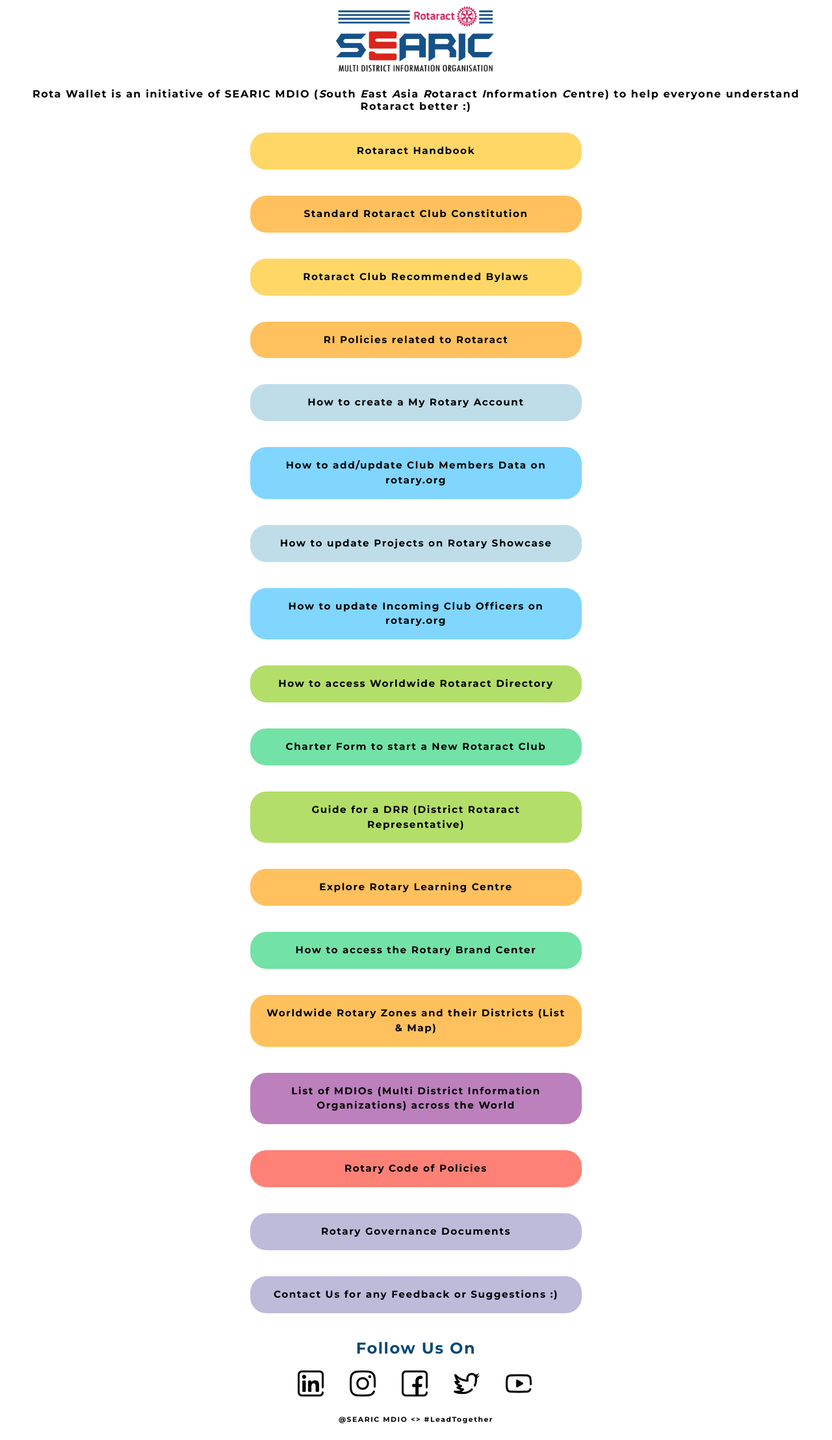
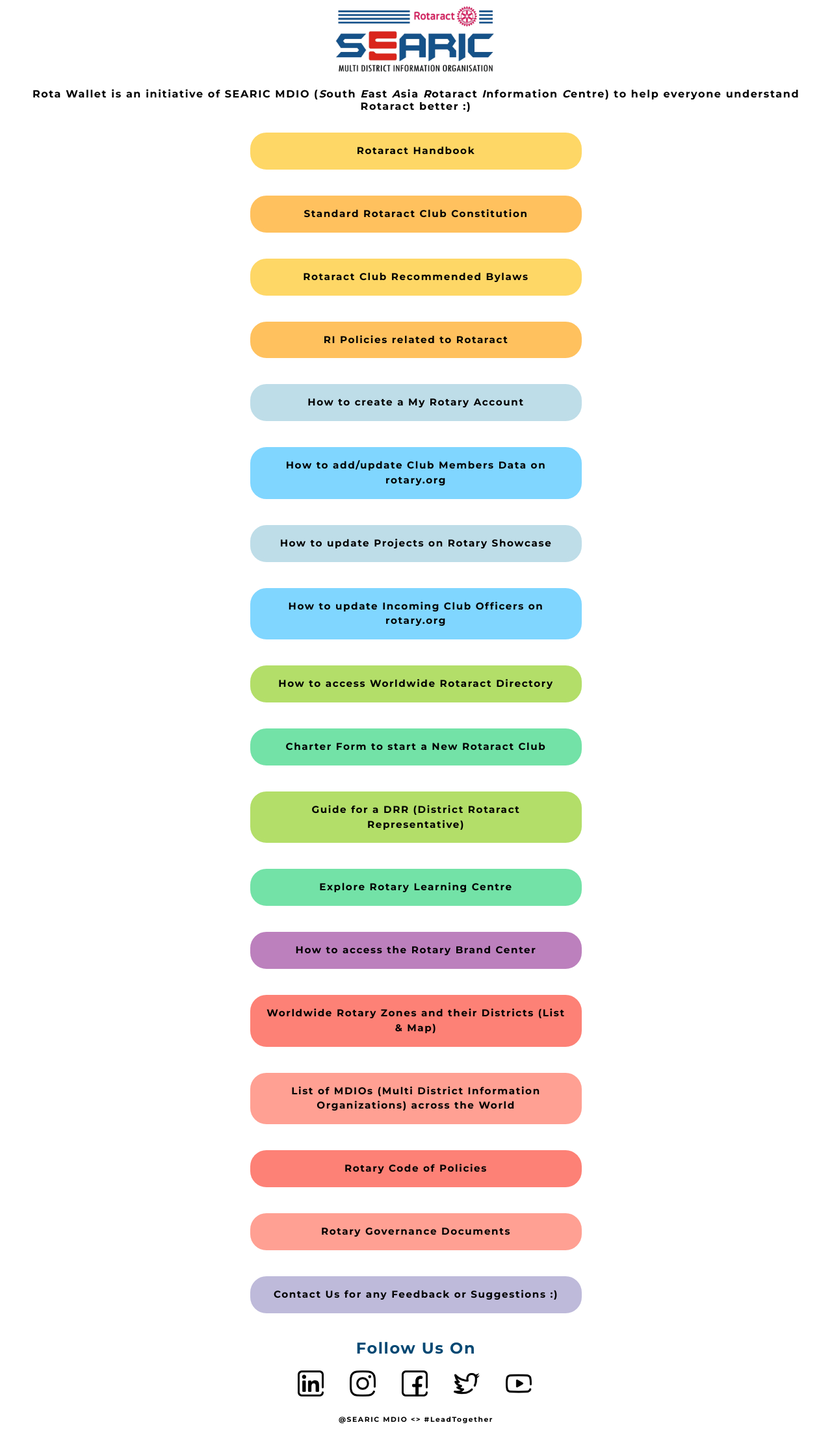
Before and after one commit to SEARICMDIO/RotaWallet, a Jekyll site: the page built from index.md, in a window 1280 px wide. Shown: the whole page at 65% size. Built offline with Jekyll 4.4.1, drawn with Linux system fonts in a browser that asks for light colours; a script that is not in the unit is left out.

Commit message:
Update RotaWallet - SEARIC MDIO “wallet”

```diff
--- a/_data/referrals.yml
+++ b/_data/referrals.yml
@@ -44,22 +44,22 @@
     color: soft-green
   - title: Explore Rotary Learning Centre
     url: https://www.youtube.com/watch?v=yOz5hh9FFS0&t=170s
-    color: mediumlight-brown
+    color: mediumlight-green-canyan
   - title: How to access the Rotary Brand Center
     url: https://www.youtube.com/watch?v=JGQF-LwLKAA
-    color: mediumlight-green-canyan
+    color: medium-magenta
   - title: Worldwide Rotary Zones and their Districts (List & Map)
     url: https://my.rotary.org/en/download-latest-ri-zone-structure
-    color: mediumlight-brown
+    color: mediumlight-red
   - title: List of MDIOs (Multi District Information Organizations) across the World
     url: https://my-cms.rotary.org/en/document/list-rotaract-multidistrict-information-organizations
-    color: medium-magenta
+    color: light-red
   - title: Rotary Code of Policies
     url: https://my.rotary.org/document/rotary-code-policies
     color: mediumlight-red
   - title: Rotary Governance Documents
     url: https://my.rotary.org/en/learning-reference/about-rotary/governance-documents
-    color: lightgrayish-blue
+    color: light-red
   - title: Contact Us for any Feedback or Suggestions :)
     url: https://forms.gle/y7cdWGrSvLcMhmzGA
     color: lightgrayish-blue
```
